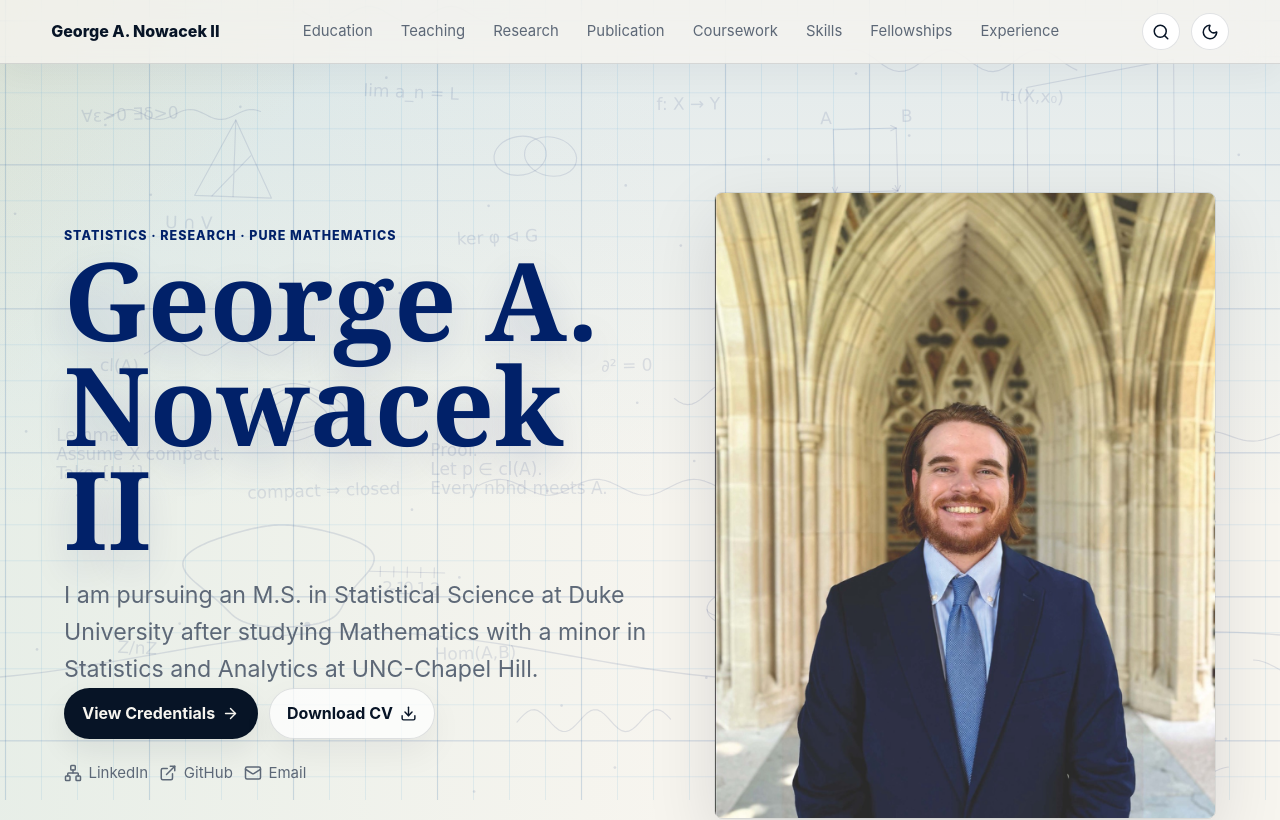
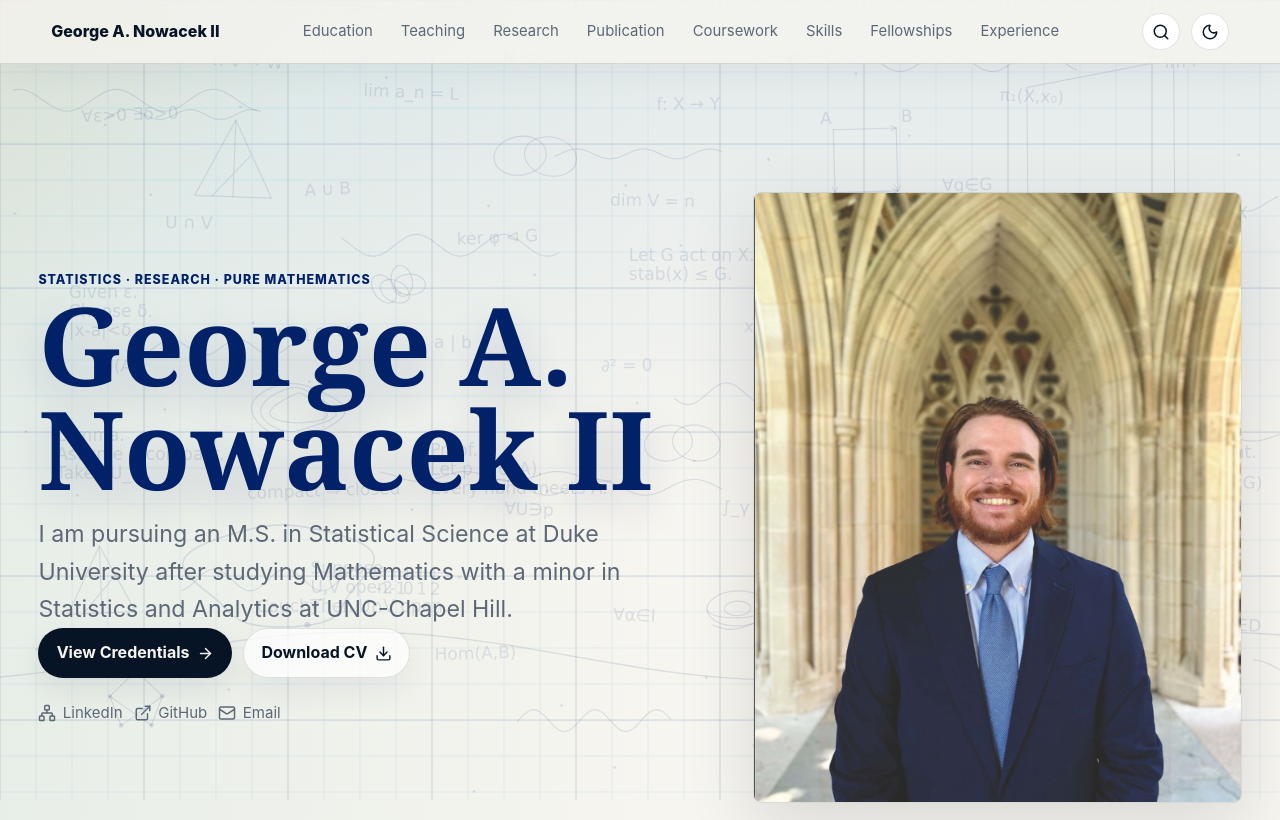
Before and after one commit to ganowacek/personal_website, a React (Vite) app: page / in a window 1280 px wide. Shown: the top 820 px of the page. Built offline with nearby package versions, Linux system fonts and the light colour scheme.

Commit message:
Center hero and enrich math background

```diff
--- a/src/components/SiteBackground.tsx
+++ b/src/components/SiteBackground.tsx
@@ -14,32 +14,56 @@ const handwrittenAlpha = 0.105;
 
 const mathNotes = [
   { x: 0.06, y: 0.15, text: "∀ε>0 ∃δ>0", phase: 0.1, rotate: -0.05 },
+  { x: 0.16, y: 0.08, text: "T: V → W", phase: 0.35, rotate: 0.04 },
   { x: 0.28, y: 0.12, text: "lim a_n = L", phase: 0.7, rotate: 0.03 },
+  { x: 0.39, y: 0.08, text: "N ⊲ G", phase: 0.95, rotate: -0.03 },
   { x: 0.51, y: 0.14, text: "f: X → Y", phase: 1.2, rotate: -0.02 },
+  { x: 0.61, y: 0.08, text: "∀x∈X", phase: 1.45, rotate: 0.05 },
   { x: 0.78, y: 0.13, text: "π₁(X,x₀)", phase: 1.8, rotate: 0.04 },
+  { x: 0.91, y: 0.09, text: "im f", phase: 2.05, rotate: -0.04 },
   { x: 0.13, y: 0.29, text: "U ∩ V", phase: 2.3, rotate: 0.02 },
+  { x: 0.24, y: 0.25, text: "A ∪ B", phase: 2.55, rotate: -0.05 },
   { x: 0.36, y: 0.31, text: "ker φ ⊲ G", phase: 2.9, rotate: -0.04 },
+  { x: 0.48, y: 0.26, text: "dim V = n", phase: 3.15, rotate: 0.03 },
   { x: 0.63, y: 0.29, text: "A ⊆ X", phase: 3.4, rotate: 0.05 },
+  { x: 0.74, y: 0.24, text: "∀g∈G", phase: 3.65, rotate: -0.02 },
   { x: 0.86, y: 0.32, text: "sup S", phase: 4.0, rotate: -0.03 },
+  { x: 0.95, y: 0.27, text: "id_X", phase: 4.25, rotate: 0.04 },
   { x: 0.08, y: 0.46, text: "cl(A)", phase: 4.6, rotate: 0.04 },
+  { x: 0.21, y: 0.42, text: "open cover", phase: 4.85, rotate: -0.04 },
+  { x: 0.34, y: 0.43, text: "a | b", phase: 4.95, rotate: 0.02 },
   { x: 0.47, y: 0.46, text: "∂² = 0", phase: 5.1, rotate: -0.02 },
+  { x: 0.58, y: 0.41, text: "x ≡ y mod n", phase: 5.45, rotate: 0.04 },
   { x: 0.72, y: 0.49, text: "H_n(X)", phase: 5.7, rotate: 0.03 },
+  { x: 0.84, y: 0.46, text: "φ∘ψ", phase: 5.95, rotate: -0.05 },
   { x: 0.19, y: 0.62, text: "compact ⇒ closed", phase: 6.2, rotate: -0.04 },
+  { x: 0.39, y: 0.64, text: "∀U∋p", phase: 6.45, rotate: 0.03 },
   { x: 0.56, y: 0.64, text: "∫_γ f dz = 0", phase: 6.8, rotate: 0.02 },
+  { x: 0.69, y: 0.61, text: "Spec R", phase: 7.05, rotate: -0.02 },
   { x: 0.82, y: 0.66, text: "χ(S²)=2", phase: 7.3, rotate: -0.05 },
+  { x: 0.94, y: 0.61, text: "Aut(G)", phase: 7.55, rotate: 0.05 },
   { x: 0.09, y: 0.82, text: "Z/nZ", phase: 7.9, rotate: 0.04 },
+  { x: 0.2, y: 0.77, text: "Cauchy", phase: 8.15, rotate: -0.03 },
   { x: 0.34, y: 0.83, text: "Hom(A,B)", phase: 8.4, rotate: -0.03 },
+  { x: 0.48, y: 0.78, text: "∀α∈I", phase: 8.65, rotate: 0.04 },
   { x: 0.63, y: 0.82, text: "rank T", phase: 9.0, rotate: 0.03 },
+  { x: 0.75, y: 0.78, text: "Gal(L/K)", phase: 9.25, rotate: -0.05 },
   { x: 0.87, y: 0.84, text: "∇×∇f=0", phase: 9.5, rotate: -0.02 },
+  { x: 0.96, y: 0.79, text: "QED", phase: 9.75, rotate: 0.04 },
 ];
 
 const proofFragments = [
+  { x: 0.05, y: 0.37, lines: ["Given ε.", "Choose δ.", "|x-a|<δ."], phase: 0.15 },
   { x: 0.04, y: 0.55, lines: ["Lemma.", "Assume X compact.", "Take {U_i}."], phase: 0.4 },
+  { x: 0.24, y: 0.72, lines: ["Suppose.", "U,V open.", "Then U∩V open."], phase: 1.3 },
+  { x: 0.49, y: 0.33, lines: ["Let G act on X.", "stab(x) ≤ G."], phase: 1.7 },
   { x: 0.66, y: 0.39, lines: ["Claim.", "φ(ab)=φ(a)φ(b)", "ker φ normal."], phase: 2.2 },
   { x: 0.34, y: 0.57, lines: ["Proof.", "Let p ∈ cl(A).", "Every nbhd meets A."], phase: 3.8 },
+  { x: 0.73, y: 0.74, lines: ["If f continuous,", "preimage(open)", "is open."], phase: 4.6 },
+  { x: 0.88, y: 0.52, lines: ["Basis β.", "span β = V.", "β independent."], phase: 5.4 },
 ];
 
-const scribbleBands = Array.from({ length: 11 }, (_, index) => ({
+const scribbleBands = Array.from({ length: 20 }, (_, index) => ({
   x: ((index * 29 + 8) % 100) / 100,
   y: ((index * 47 + 14) % 100) / 100,
   width: 0.12 + ((index * 7) % 8) / 100,
@@ -55,6 +79,12 @@ const notebookDiagrams = [
   { type: "lattice", x: 0.77, y: 0.63, scale: 0.84, phase: 7.4 },
   { type: "numberLine", x: 0.32, y: 0.72, scale: 0.78, phase: 8.8 },
   { type: "torus", x: 0.58, y: 0.76, scale: 0.76, phase: 10.2 },
+  { type: "triangle", x: 0.08, y: 0.72, scale: 0.7, phase: 11.1 },
+  { type: "venn", x: 0.53, y: 0.55, scale: 0.66, phase: 12.4 },
+  { type: "square", x: 0.92, y: 0.75, scale: 0.7, phase: 13.7 },
+  { type: "cover", x: 0.31, y: 0.36, scale: 0.68, phase: 14.6 },
+  { type: "lattice", x: 0.11, y: 0.88, scale: 0.72, phase: 15.8 },
+  { type: "numberLine", x: 0.69, y: 0.9, scale: 0.72, phase: 16.9 },
 ];
 
 type SiteBackgroundProps = {
@@ -91,11 +121,11 @@ export function SiteBackground({ dark }: SiteBackgroundProps) {
       context.setTransform(pixelRatio, 0, 0, pixelRatio, 0, 0);
     }
 
-    function drawGraphPaper(time: number, lineColor: string, accentColor: string) {
+    function drawGraphPaper(lineColor: string, accentColor: string) {
       const minor = 36;
       const major = minor * 4;
-      const driftX = (time * 0.006) % minor;
-      const driftY = (time * 0.003) % minor;
+      const driftX = 0;
+      const driftY = 0;
 
       context.lineWidth = 1;
       context.strokeStyle = lineColor;
@@ -430,7 +460,7 @@ export function SiteBackground({ dark }: SiteBackgroundProps) {
         : `rgba(247, 245, 239, ${handwrittenAlpha})`;
 
       context.clearRect(0, 0, width, height);
-      drawGraphPaper(time, graphLine, graphAccent);
+      drawGraphPaper(graphLine, graphAccent);
       drawNotebookScribbles(time, notebookInk);
 
       dots.forEach((dot) => {
--- a/src/styles.css
+++ b/src/styles.css
@@ -179,16 +179,18 @@ input {
   position: relative;
   overflow: hidden;
   display: grid;
-  grid-template-columns: minmax(0, 1fr) minmax(24rem, 0.82fr);
-  gap: clamp(1.25rem, 3vw, 3rem);
+  width: min(100%, 92rem);
+  grid-template-columns: minmax(0, 0.95fr) minmax(22rem, 0.7fr);
+  gap: clamp(1.5rem, 4vw, 4rem);
   align-items: center;
   min-height: calc(100svh - 4rem);
-  padding: clamp(4rem, 10vw, 8rem) clamp(1.1rem, 5vw, 5rem) 3rem;
+  margin: 0 auto;
+  padding: clamp(4rem, 10vw, 8rem) clamp(1.1rem, 3vw, 3rem) 3rem;
 }
 
 .hero-copy {
   width: 100%;
-  max-width: 56rem;
+  max-width: 50rem;
   min-width: 0;
   animation: rise-in 700ms ease both;
 }
@@ -214,7 +216,7 @@ input {
 }
 
 .hero-lede {
-  max-width: 45rem;
+  max-width: 41rem;
   color: var(--muted);
   font-size: clamp(1.1rem, 2vw, 1.45rem);
 }
@@ -306,9 +308,9 @@ input {
 .hero-portrait {
   position: relative;
   margin: 0;
-  justify-self: start;
+  justify-self: end;
   width: 100%;
-  max-width: min(38rem, 100%);
+  max-width: min(35rem, 100%);
   border: 1px solid var(--line);
   border-radius: 8px;
   overflow: hidden;
@@ -739,6 +741,7 @@ code {
 
   .hero {
     min-height: auto;
+    width: 100%;
   }
 
 }
```
